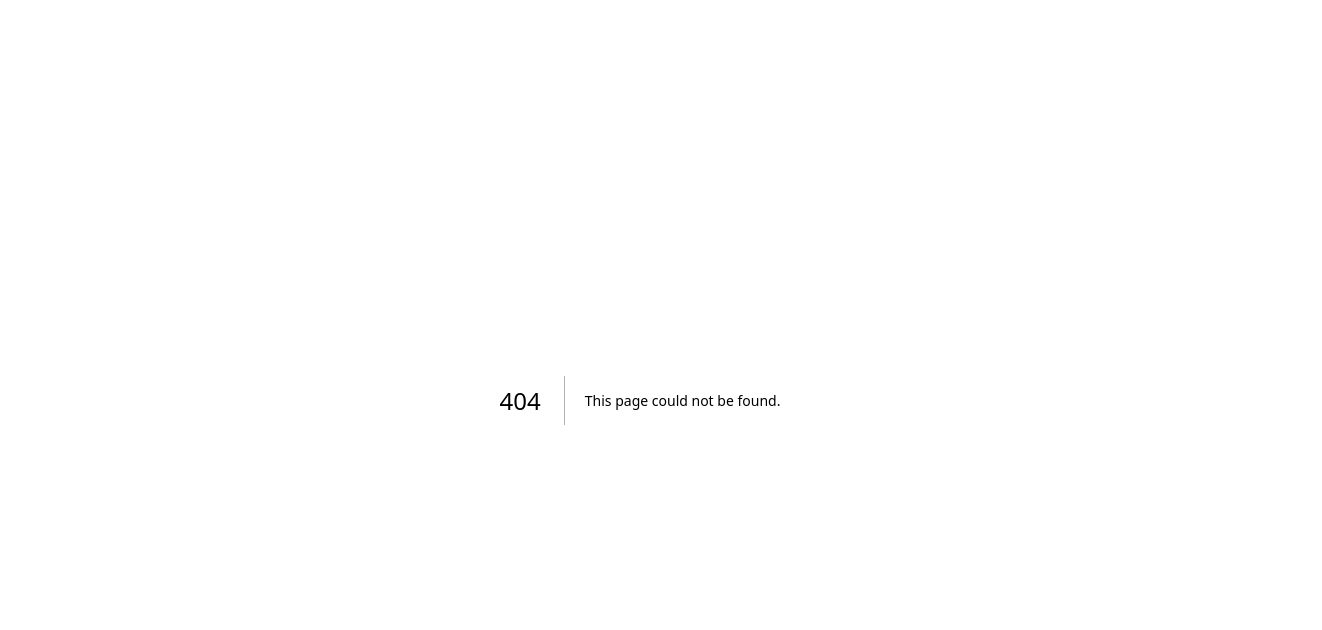
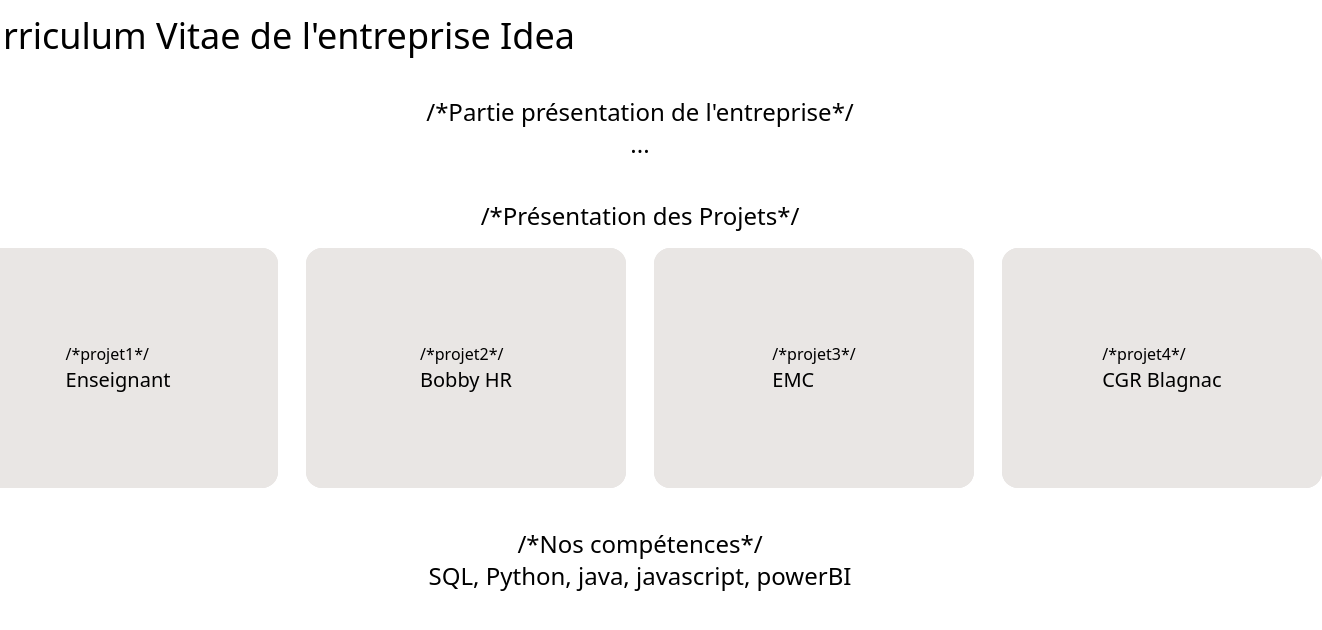
Before and after one commit to IDeAmiage/BobbyHR, a Next.js app in the folder bobby-hr/: page /cv in a window 1280 px wide. Before the commit this address had no page. Shown: the top 630 px of the page, 1322 px wide, since content can reach past the window. Built offline with nearby package versions, Linux system fonts and the light colour scheme.

Commit message:
Première version de l'UI CV d'IdeA
Co-authored-by: mrgxpierre <mrgxpierre@users.noreply.github.com>

```diff
--- a/bobby-hr/app/choice/page.js
+++ b/bobby-hr/app/choice/page.js
@@ -11,13 +11,13 @@ export default function RoleForm() {
   </h5>
 
   <div className="flex items-start space-x-7 mt-4 place-content-center ">
-    <div className="rounded-t bg-brown-yellow block text-center w-1/6 ">
+    <div className="rounded-t bg-white_accent_bobby block text-center w-1/6 ">
       <div className="mt-3">
       <label className="text-xl font-bold" > Voeux 1 </label>
       </div>
-      <div className="text-center grid justify-items-stretch border-t border-brown-purple mt-3 ">
+      <div className="text-center grid justify-items-stretch border-t border-brown_bobby mt-3 ">
         <p className="mb-2 mt-5 font-medium">Projet :</p>
-        <select className="mb-4 block py-1 bg-white border border-slate-300 rounded-md text-m shadow-sm focus:outline-brown-purple">
+        <select className="mb-4 block py-1 bg-white border border-slate-300 rounded-md text-m shadow-sm">
           <option></option>
           <option value="EMC"> EMC </option>
           <option value="BB"> Bobby HR </option>
@@ -27,7 +27,7 @@ export default function RoleForm() {
           <option value="Chapo"> Prospection </option>
         </select>
         <p className="mb-2 font-medium">Role :</p>
-        <select className="mb-4 block py-1 bg-white border border-slate-300 rounded-md text-m shadow-sm focus:outline-brown-purple">
+        <select className="mb-4 block py-1 bg-white border border-slate-300 rounded-md text-m shadow-sm">
           <option></option>
           <option value="PO"> Product Owner </option>
           <option value="SM"> Scrum Master </option>
@@ -36,13 +36,13 @@ export default function RoleForm() {
         </select>
       </div>
     </div>
-    <div className="rounded-t bg-brown-yellow block text-center w-1/6">
+    <div className="rounded-t bg-white_accent_bobby block text-center w-1/6">
     <div className="mt-3">
       <label className="text-xl font-bold" > Voeux 2 </label>
       </div>
-      <div className="text-center grid justify-items-stretch border-t border-brown-purple mt-3 ">
+      <div className="text-center grid justify-items-stretch border-t border-brown_bobby mt-3 ">
         <p className="mb-2 mt-5 font-medium">Projet :</p>
-        <select className="mb-4 block py-1 bg-white border border-slate-300 rounded-md text-m shadow-sm focus:outline-brown-purple">
+        <select className="mb-4 block py-1 bg-white border border-slate-300 rounded-md text-m shadow-sm">
           <option></option>
           <option value="EMC"> EMC </option>
           <option value="BB"> Bobby HR </option>
@@ -52,7 +52,7 @@ export default function RoleForm() {
           <option value="Chapo"> Prospection </option>
         </select>
         <p className="mb-2 font-medium">Role :</p>
-        <select className="mb-4 block py-1 bg-white border border-slate-300 rounded-md text-m shadow-sm focus:outline-brown-purple">
+        <select className="mb-4 block py-1 bg-white border border-slate-300 rounded-md text-m shadow-sm ">
           <option></option>
           <option value="PO"> Product Owner </option>
           <option value="SM"> Scrum Master </option>
@@ -61,13 +61,13 @@ export default function RoleForm() {
         </select>
       </div>
     </div>
-    <div className="rounded-t bg-brown-yellow block text-center w-1/6">
+    <div className="rounded-t bg-white_accent_bobby block text-center w-1/6">
     <div className="mt-3">
       <label className="text-xl font-bold" > Voeux 3 </label>
       </div>
-      <div className="text-center grid justify-items-stretch border-t border-brown-purple mt-3 ">
+      <div className="text-center grid justify-items-stretch border-t border-brown_bobby mt-3 ">
         <p className="mb-2 mt-5 font-medium">Projet :</p>
-        <select className="mb-4 block py-1 bg-white border border-slate-300 rounded-md text-m shadow-sm focus:outline-brown-purple">
+        <select className="mb-4 block py-1 bg-white border border-slate-300 rounded-md text-m shadow-sm">
           <option></option>
           <option value="EMC"> EMC </option>
           <option value="BB"> Bobby HR </option>
@@ -77,7 +77,7 @@ export default function RoleForm() {
           <option value="Chapo"> Prospection </option>
         </select>
         <p className="mb-2 font-medium">Role :</p>
-        <select className="mb-4 block py-1 bg-white border border-slate-300 rounded-md text-m shadow-sm focus:outline-brown-purple">
+        <select className="mb-4 block py-1 bg-white border border-slate-300 rounded-md text-m shadow-sm">
           <option></option>
           <option value="PO"> Product Owner </option>
           <option value="SM"> Scrum Master </option>
@@ -87,6 +87,6 @@ export default function RoleForm() {
       </div>
     </div>
   </div>
-  <button className="justify-self-center mt-5 w-32 h-10 rounded-lg bg-brown-purple font-medium text-white hover:bg-brown-purple2 focus:outline-none focus:ring focus:ring-brown-purple " type="submit">Valider</button>
+  <button className="justify-self-center mt-5 w-32 h-10 rounded-lg bg-brown_bobby font-medium text-white hover:bg-brown_bobby focus:outline-none focus:ring focus:ring-brown_bobby " type="submit">Valider</button>
 </form>
   );}
--- /dev/null
+++ b/bobby-hr/app/cv/page.js
@@ -0,0 +1,88 @@
+import "../globals.css"
+
+export default function CV() {
+  return (
+    <div className="mt-4 grid justify-items-stretch place-content-center">
+        <h1 className="text-4xl text-bold ">Curriculum Vitae de l'entreprise Idea </h1>
+        <div className="text-center text-2xl mt-10">
+            <h1>/*Partie présentation de l'entreprise*/</h1>
+           {/* Partie de présentation de IdeA, quel est l'objectif de notre entreprise, l'utilité, voir d'autres exemples de présentation d'entreprise */}
+           <p>...</p>
+        </div>
+
+        {/* <!-- Partie présentation des projets --!> */}
+        {/*TO DO: flex les card pour qu'il s'adapte à l'écran, flex et style également le texte interne au card*/}
+        <h1 className="text-center text-2xl mt-10">/*Présentation des Projets*/</h1>
+        <div className="flex items-start space-x-7 mt-4 place-content-center">
+            <div className="relative w-80 h-60 rounded-2xl text-black overflow-hidden cursor-pointer transition-all duration-700 card ease-in-out hover:scale-110">
+                <div className="absolute inset-0 w-full h-full justify-center items-center flex bg-white_accent_bobby transition-all duration-100 delay-200 z-20 hover:opacity-0">
+                    <div>
+                        <h1 className="font-medium">/*projet1*/</h1>
+                        <h1 className="text-xl ">Enseignant</h1>
+                    </div>
+                </div>
+                <div className="absolute inset-0 w-full h-full flex bg-white_accent_bobby transition-all z-10 card-back">
+                    <div className="text-center mt-6">
+                        <h3 className="font-medium text-lg">/*Description du projet*/</h3>
+                        <p>Création d'un tableau de bord permettant d'analyser les différents statuts des enseignants mais aussi de pouvoir proposer des statistiques dans un dashboard</p>
+                        <h3 className="font-medium text-lg mt-2">/*Compétences utilisés</h3>
+                        <p>Power BI</p>
+                    </div>
+                </div>
+            </div>
+            <div className="relative w-80 h-60 rounded-2xl text-black overflow-hidden cursor-pointer transition-all duration-700 card ease-in-out hover:scale-110">
+                <div className="absolute inset-0 w-full h-full justify-center items-center flex bg-white_accent_bobby transition-all duration-100 delay-200 z-20 hover:opacity-0">
+                    <div>
+                        <h1 className="font-medium">/*projet2*/</h1>
+                        <h3 className="text-xl">Bobby HR</h3>
+                    </div>
+                </div>
+                <div className="absolute inset-0 w-full h-full flex bg-white_accent_bobby transition-all z-10 card-back">
+                    <div className="text-center mt-8">
+                        <h3 className="font-medium text-lg">/*Description du projet*/</h3>
+                        <p>Conception d'un outil de gestion interne</p>
+                        <h3 className="font-medium text-lg mt-5">/*Compétences utilisés</h3>
+                        <p>Compétences de conception web, Front/Back-End, Gestion de bases de données, ect..</p>
+                    </div>
+                </div>
+            </div>
+            <div className="relative w-80 h-60 rounded-2xl text-black overflow-hidden cursor-pointer transition-all duration-700 card ease-in-out hover:scale-110">
+                <div className="absolute inset-0 w-full h-full justify-center items-center flex bg-white_accent_bobby transition-all duration-100 delay-200 z-20 hover:opacity-0">
+                    <div>
+                        <h1 className="font-medium">/*projet3*/</h1>
+                        <h3 className="text-xl">EMC</h3>
+                    </div>
+                </div>
+                <div className="absolute inset-0 w-full h-full flex bg-white_accent_bobby transition-all z-10 card-back">
+                    <div className="text-center mt-5">
+                        <h3 className="font-medium text-lg">/*Description du projet*/</h3>
+                        <p>Récole des données et enquêtes sur la circulation routière. Les missions restantes pour ce projet sont de continuer sur l'algorithme de classification pour le système de gestion de données envoyés par le radar</p>
+                        <h3 className="font-medium text-lg">/*Compétences utilisés</h3>
+                        <p>ML, Python</p>
+                    </div>
+                </div>
+            </div>
+            <div className="relative w-80 h-60 rounded-2xl text-black overflow-hidden cursor-pointer transition-all duration-700 card ease-in-out hover:scale-110">
+                <div className="absolute inset-0 w-full h-full justify-center items-center flex bg-white_accent_bobby transition-all duration-100 delay-200 z-20 hover:opacity-0">
+                    <div>
+
+                        <h1 className="font-medium">/*projet4*/</h1>
+                        <h3 className="text-xl">CGR Blagnac</h3>
+                    </div>
+                </div>
+                <div className="absolute inset-0 w-full h-full flex bg-white_accent_bobby transition-all z-10 card-back">
+                    <div className="text-center mt-8">
+                        <h3 className="font-medium text-lg">/*Description du projet*/</h3>
+                        <p>Conception d'un outils d'analyse pour le cinéma CGR</p>
+                        <h3 className="font-medium text-lg mt-6">/*Compétences utilisés</h3>
+                        <p>Python, PowerBI</p>
+                    </div>
+                </div>
+            </div>
+        </div>
+        <div className="text-center text-2xl mt-10">
+            <h1>/*Nos compétences*/</h1>
+            <p>SQL, Python, java, javascript, powerBI</p>
+      </div>
+    </div>
+    );}
--- a/bobby-hr/app/page.js
+++ b/bobby-hr/app/page.js
@@ -8,6 +8,8 @@ export default function HomePage() {
               <Link href="/">Home</Link>
               <Link href="/login">Login</Link>
               <Link href="/auth">Auth</Link>
+              <Link href="/choice">Choix</Link>
+              <Link href="/cv">CV</Link>
           </nav>
           <h1 className="text-3xl underline">
               Hello world!
--- a/bobby-hr/tailwind.config.js
+++ b/bobby-hr/tailwind.config.js
@@ -16,7 +16,8 @@ module.exports = {
         white_accent_bobby: "#E9E6E4",
         gray_bobby: "#CACACA",
         black_bobby: "#121212",
-        brown_bobby: "#63535B"
+        brown_bobby: "#63535B",
+        purple_bobby: "#816C76"
       },
       fontFamily: {
         Playfair: ["Playfair Display"]
```
